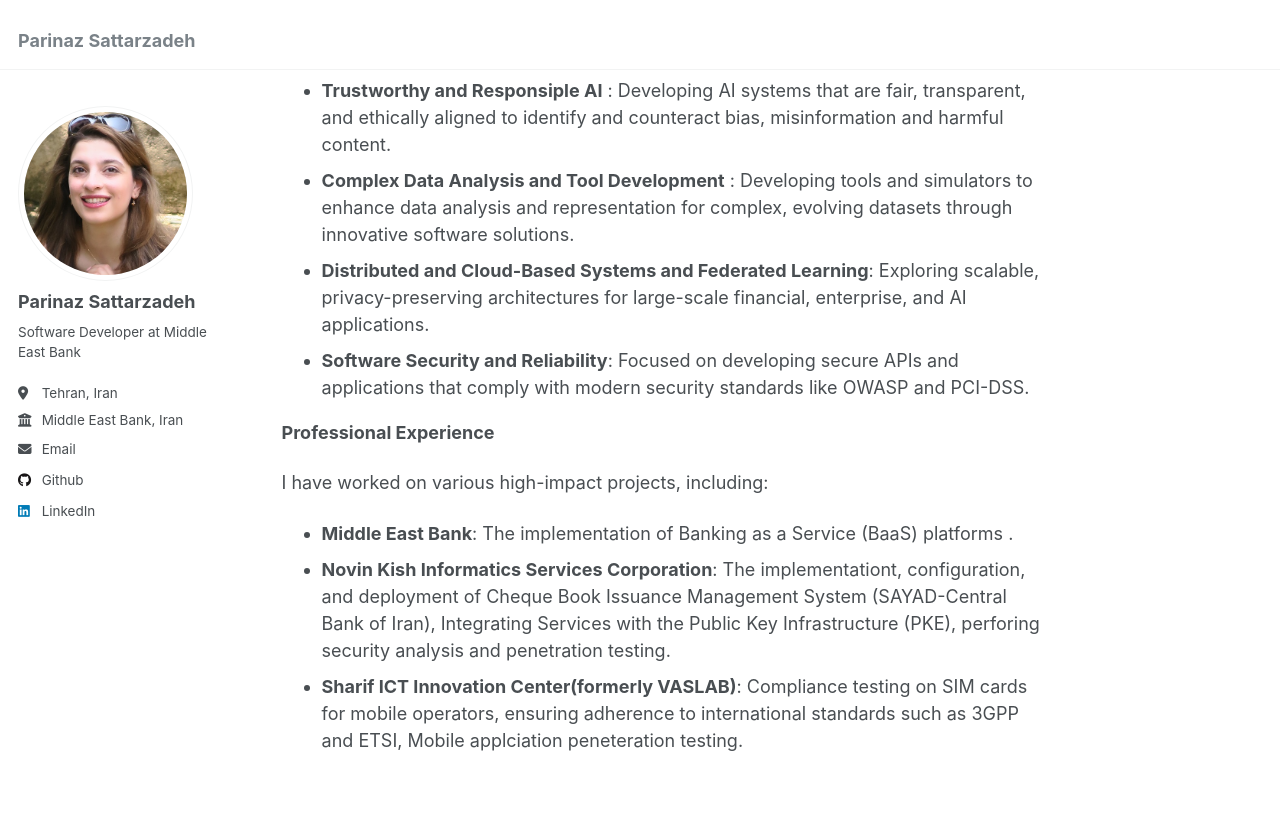
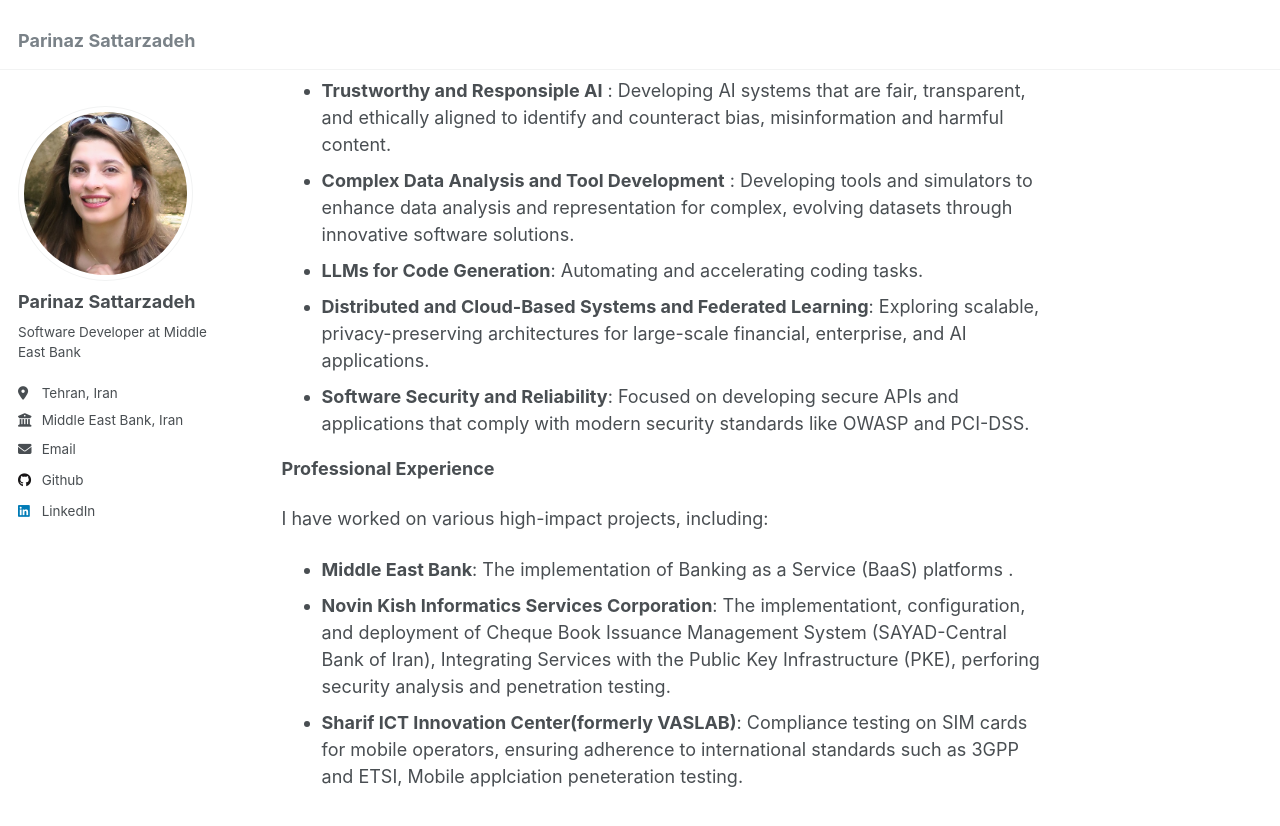
Before and after one commit to parinaz-st/parinaz-st.github.io, a Jekyll site: the page built from _pages/about.md, in a window 1280 px wide and 900 px high, scrolled down 741 px. Shown: the top 826 px of the window. Built offline with Jekyll 4.4.1, drawn with Linux system fonts in a browser that asks for light colours.

Commit message:
Update about.md

```diff
--- a/_pages/about.md
+++ b/_pages/about.md
@@ -21,6 +21,7 @@ I am thrilled and proud to be a software developer, especially as we witness the
 - **AI4SE and SE4AI**: Integrating AI in software engineering to enhance automation, quality, and reliability, while developing robust and efficient AI systems.
 - **Trustworthy and Responsiple AI** : Developing AI systems that are fair, transparent, and ethically aligned to identify and counteract bias, misinformation and harmful content.
 - **Complex Data Analysis and Tool Development** : Developing tools and simulators to enhance data analysis and representation for complex, evolving datasets through innovative software solutions.
+- **LLMs for Code Generation**: Automating and accelerating coding tasks.
 - **Distributed and Cloud-Based Systems and Federated Learning**: Exploring scalable, privacy-preserving architectures for large-scale financial, enterprise, and AI applications.
 - **Software Security and Reliability**: Focused on developing secure APIs and applications that comply with modern security standards like OWASP and PCI-DSS.
 
```
